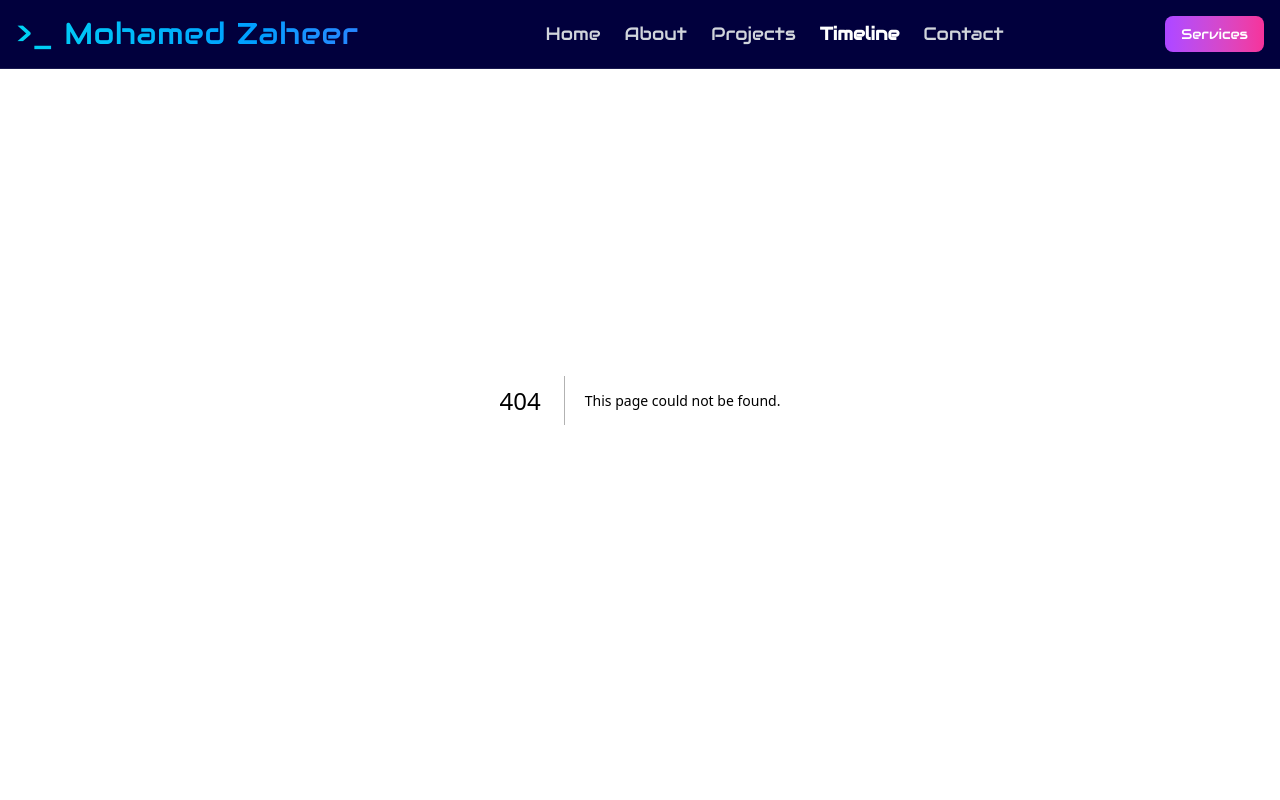
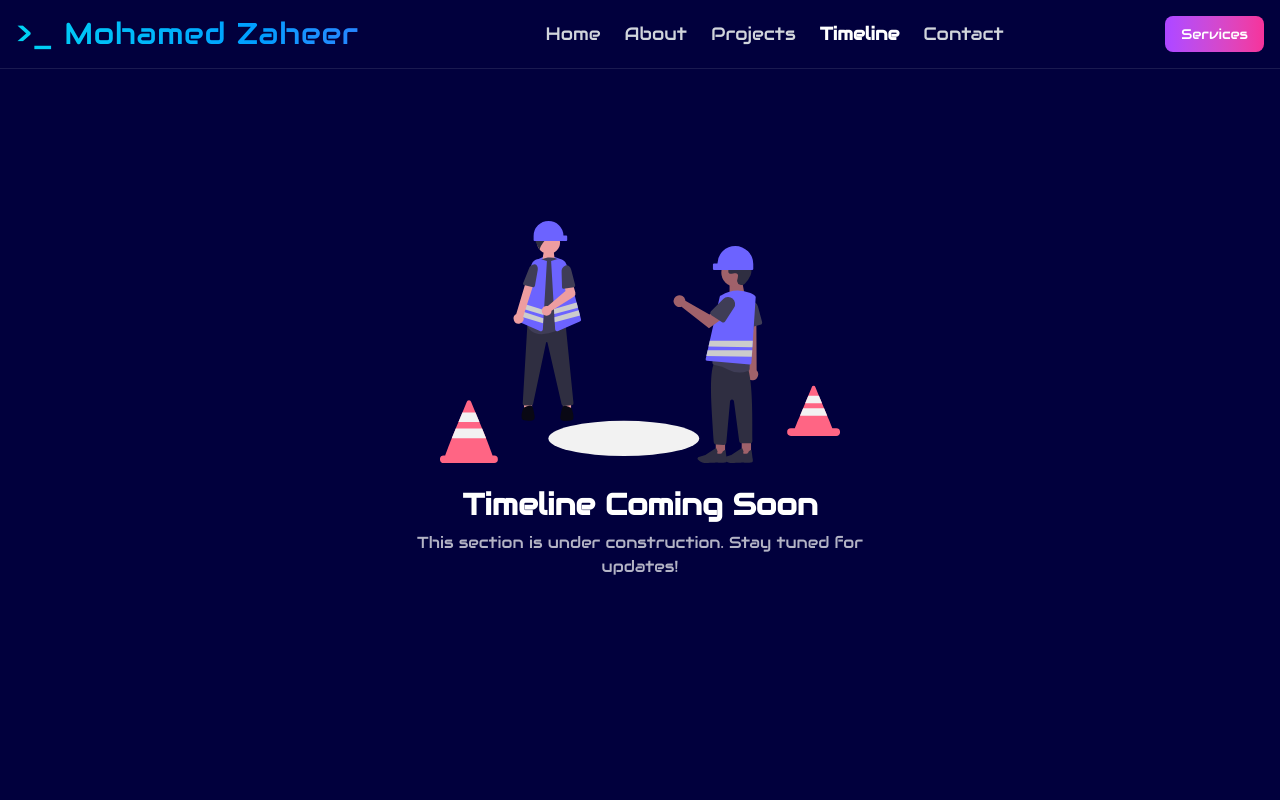
Before and after one commit to Zaheer2003/Portfolio_Zaheer, a Next.js app: page /timeline in a window 1280 px wide. Before the commit this address had no page. Shown: the top 800 px of the page. Built offline with nearby package versions, Linux system fonts and the light colour scheme.

Commit message:
Timeline Page

```diff
--- /dev/null
+++ b/src/app/timeline/page.tsx
@@ -0,0 +1,23 @@
+'use client'
+
+import React from 'react'
+import Image from 'next/image'
+
+export default function Page() {
+  return (
+    <div className="min-h-screen flex flex-col items-center justify-center bg-[#01003D] text-white px-6">
+      <Image
+        src="/maintenance.svg"
+        alt="Timeline Under Maintenance"
+        width={400}
+        height={400}
+        priority
+        className="mb-6"
+      />
+      <h1 className="text-3xl font-bold text-center">Timeline Coming Soon</h1>
+      <p className="text-white/70 mt-2 text-center max-w-md">
+        This section is under construction. Stay tuned for updates!
+      </p>
+    </div>
+  )
+}
```
Also changed, not shown: public/maintenance.svg (added).
